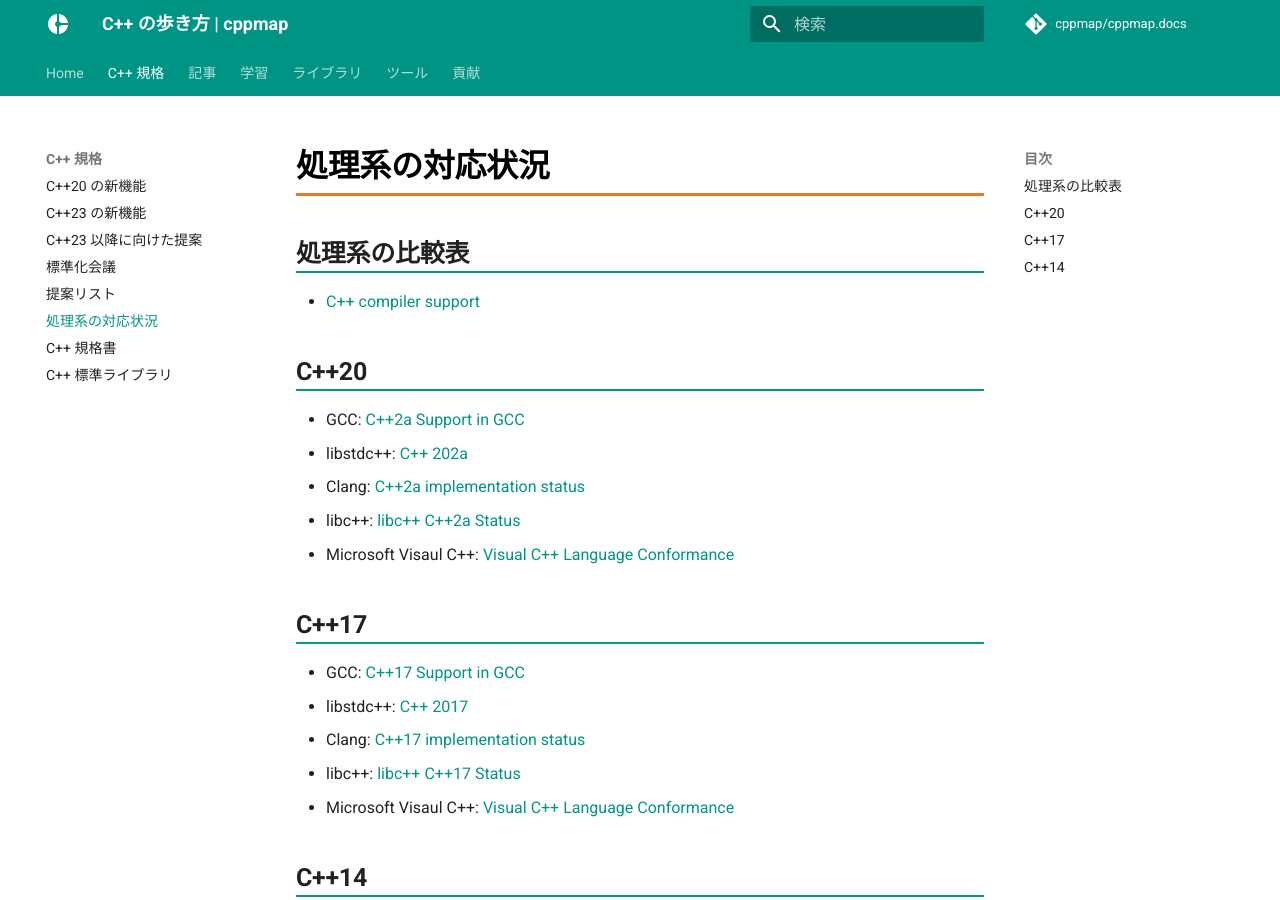
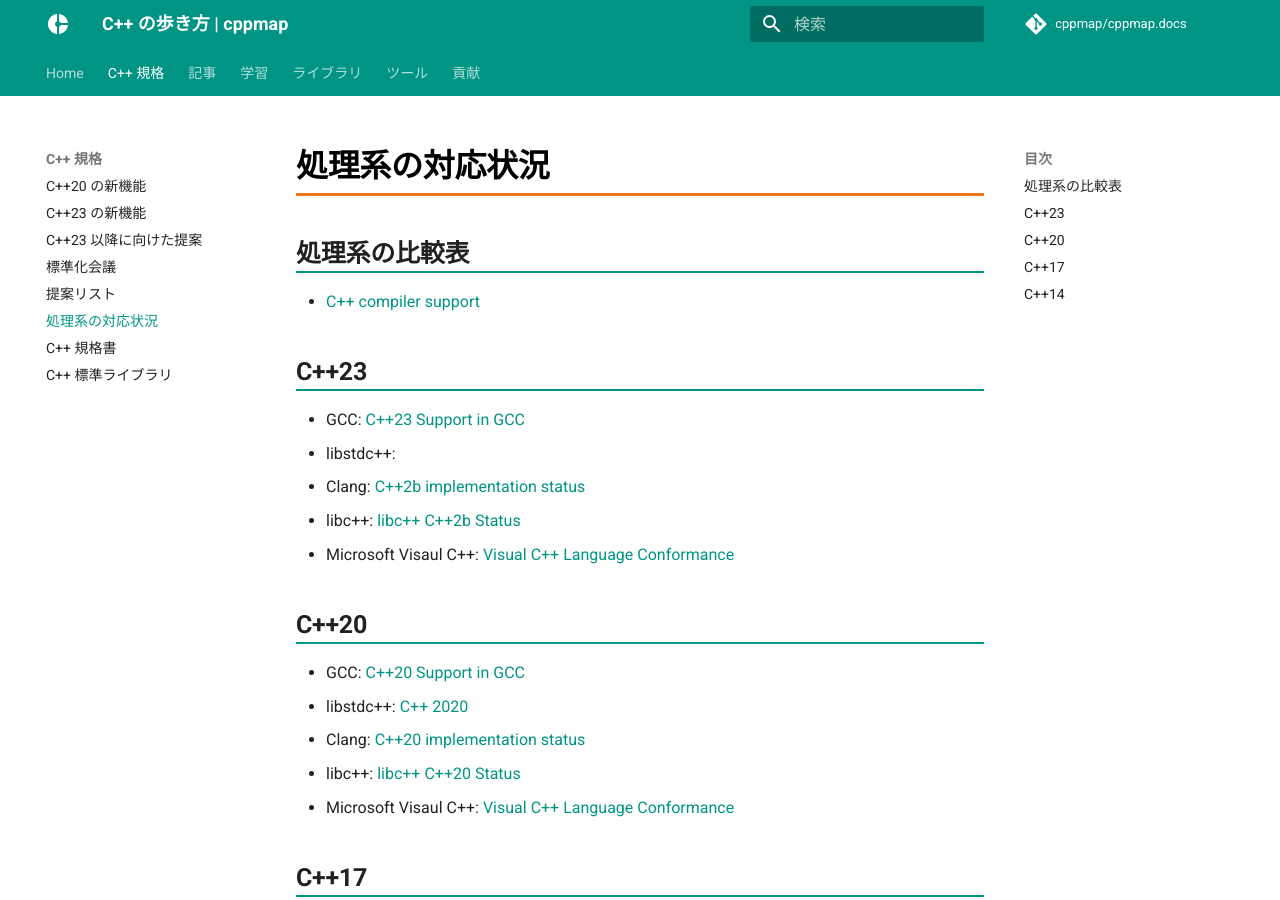
Before and after one commit to cppmap/cppmap.docs, an MkDocs documentation site: the page built from docs/standardization/status.md, in a window 1280 px wide and 900 px high. Built offline with MkDocs 1.6.1 and Material for MkDocs 9.7.7, drawn with Linux system fonts in a browser that asks for light colours; nearby versions of some CDN libraries; comment, search, counter and statistics services are not loaded.

Commit message:
Update status.md

```diff
--- a/docs/standardization/status.md
+++ b/docs/standardization/status.md
@@ -5,12 +5,20 @@ description: 各種 C++ 処理系の規格対応状況
 ## 処理系の比較表
 - [C++ compiler support](https://en.cppreference.com/w/cpp/compiler_support)
 
+## C++23
+
+- GCC: [C++23 Support in GCC](https://gcc.gnu.org/projects/cxx-status.html#cxx23)
+- libstdc++:
+- Clang: [C++2b implementation status](http://clang.llvm.org/cxx_status.html#cxx23)
+- libc++: [libc++ C++2b Status](https://libcxx.llvm.org/Status/Cxx2b.html)
+- Microsoft Visaul C++: [Visual C++ Language Conformance](https://docs.microsoft.com/en-us/cpp/visual-cpp-language-conformance)
+
 ## C++20
 
-- GCC: [C++2a Support in GCC](https://gcc.gnu.org/projects/cxx-status.html#cxx2a)
-- libstdc++: [C++ 202a](https://gcc.gnu.org/onlinedocs/libstdc++/manual/status.html#status.iso.2020)
-- Clang: [C++2a implementation status](http://clang.llvm.org/cxx_status.html#cxx20)
-- libc++: [libc++ C++2a Status](http://libcxx.llvm.org/cxx2a_status.html)
+- GCC: [C++20 Support in GCC](https://gcc.gnu.org/projects/cxx-status.html#cxx20)
+- libstdc++: [C++ 2020](https://gcc.gnu.org/onlinedocs/libstdc++/manual/status.html#status.iso.2020)
+- Clang: [C++20 implementation status](http://clang.llvm.org/cxx_status.html#cxx20)
+- libc++: [libc++ C++20 Status](https://libcxx.llvm.org/Status/Cxx20.html)
 - Microsoft Visaul C++: [Visual C++ Language Conformance](https://docs.microsoft.com/en-us/cpp/visual-cpp-language-conformance)
 
 ## C++17
@@ -18,7 +26,7 @@ description: 各種 C++ 処理系の規格対応状況
 - GCC: [C++17 Support in GCC](https://gcc.gnu.org/projects/cxx-status.html#cxx17)
 - libstdc++: [C++ 2017](https://gcc.gnu.org/onlinedocs/libstdc++/manual/status.html#status.iso.2017)
 - Clang: [C++17 implementation status](http://clang.llvm.org/cxx_status.html#cxx17)
-- libc++: [libc++ C++17 Status](http://libcxx.llvm.org/cxx1z_status.html)
+- libc++: [libc++ C++17 Status](https://libcxx.llvm.org/Status/Cxx17.html)
 - Microsoft Visaul C++: [Visual C++ Language Conformance](https://docs.microsoft.com/en-us/cpp/visual-cpp-language-conformance)
 
 ## C++14
@@ -26,5 +34,5 @@ description: 各種 C++ 処理系の規格対応状況
 - GCC: [C++14 Support in GCC](https://gcc.gnu.org/projects/cxx-status.html#cxx14)
 - libstdc++: [C++ 2014](https://gcc.gnu.org/onlinedocs/libstdc++/manual/status.html#status.iso.2014)
 - Clang: [C++14 implementation status](http://clang.llvm.org/cxx_status.html#cxx14)
-- libc++: [libc++ C++14 Status](http://libcxx.llvm.org/cxx1y_status.html)
+- libc++: [libc++ C++14 Status](https://libcxx.llvm.org/Status/Cxx14.html)
 - Microsoft Visaul C++: [Visual C++ Language Conformance](https://docs.microsoft.com/en-us/cpp/visual-cpp-language-conformance)
```
